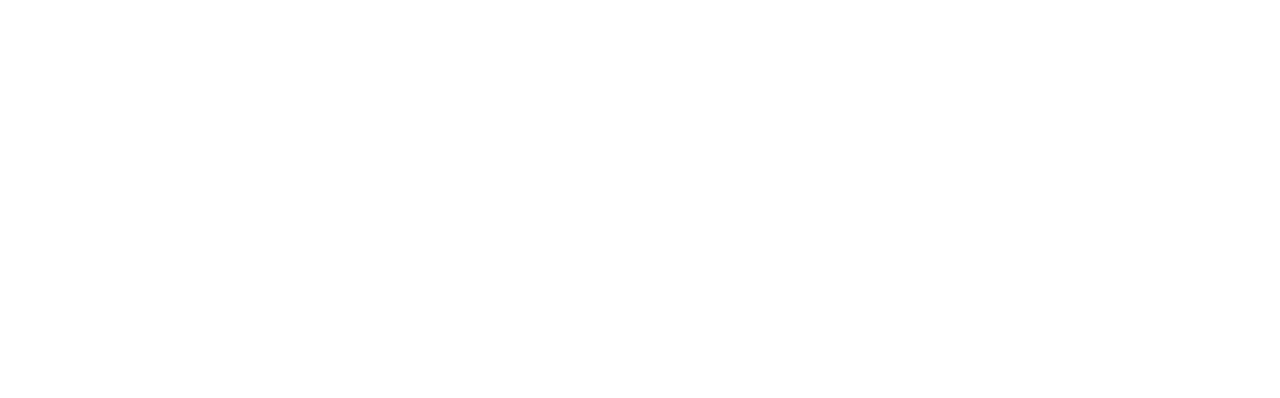
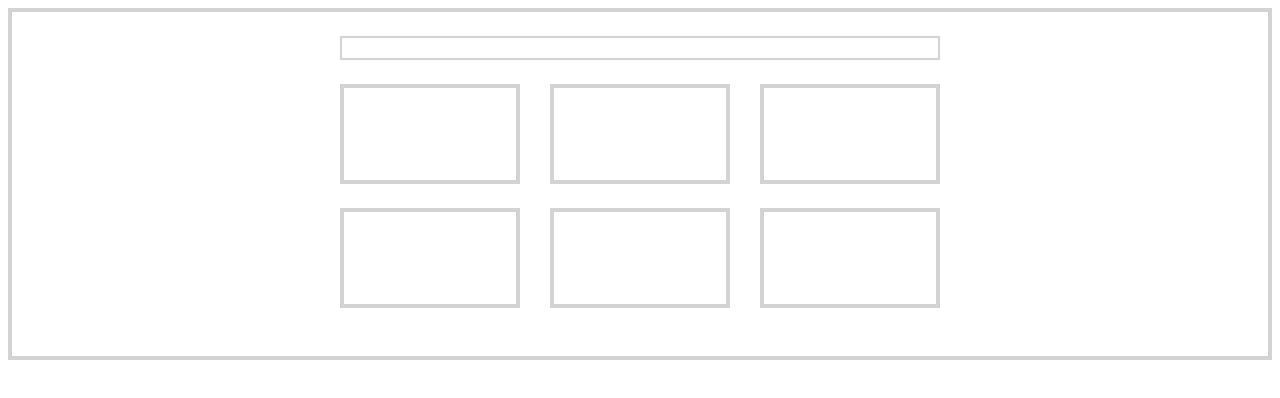
Before and after one commit to ryanmello/css-best-practices, a plain HTML site: page index.html in a window 1280 px wide. Drawn offline with Linux system fonts and the light colour scheme.

Commit message:
second style

```diff
--- a/index.html
+++ b/index.html
@@ -1,12 +1,25 @@
 <!DOCTYPE html>
 <html lang="en">
-<head>
-    <meta charset="UTF-8">
-    <meta http-equiv="X-UA-Compatible" content="IE=edge">
-    <meta name="viewport" content="width=device-width, initial-scale=1.0">
+  <head>
+    <meta charset="UTF-8" />
+    <meta http-equiv="X-UA-Compatible" content="IE=edge" />
+    <meta name="viewport" content="width=device-width, initial-scale=1.0" />
     <title>Document</title>
-</head>
-<body>
-
-</body>
+    <link rel="stylesheet" href="style.css" />
+  </head>
+  <body>
+    <div class="container">
+      <div class="row">
+        <div class="title"></div>
+        <div class="box-wrapper">
+          <div class="box"></div>
+          <div class="box"></div>
+          <div class="box"></div>
+          <div class="box"></div>
+          <div class="box"></div>
+          <div class="box"></div>
+        </div>
+      </div>
+    </div>
+  </body>
 </html>
--- a/style.css
+++ b/style.css
@@ -0,0 +1,35 @@
+*{
+    box-sizing: border-box;
+}
+.container{
+    border: 4px solid lightgray;
+    padding: 24px 24px 24px 24px;
+    display: flex;
+
+}
+
+.row{
+    width: 100%;
+    max-width: 600px;
+    margin: 0 auto;
+}
+
+.title{
+    border: 2px solid lightgray;
+    width: 100%;
+    height: 24px;
+    margin-bottom: 24px;
+}
+
+.box{
+    border: 4px solid lightgray;
+    width: 30%;
+    height: 100px;
+    margin-bottom: 24px;
+}
+
+.box-wrapper{
+    display: flex;
+    flex-wrap: wrap;
+    justify-content: space-between;
+}
```
